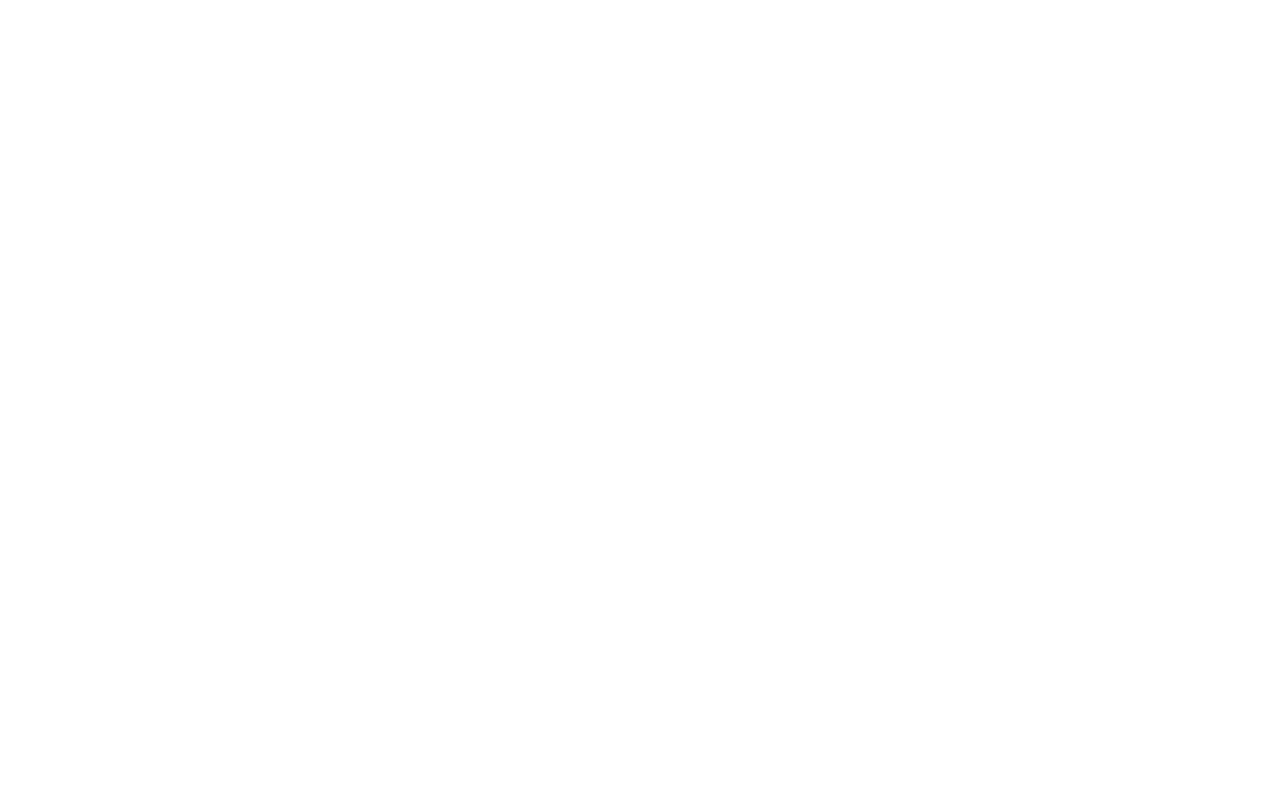
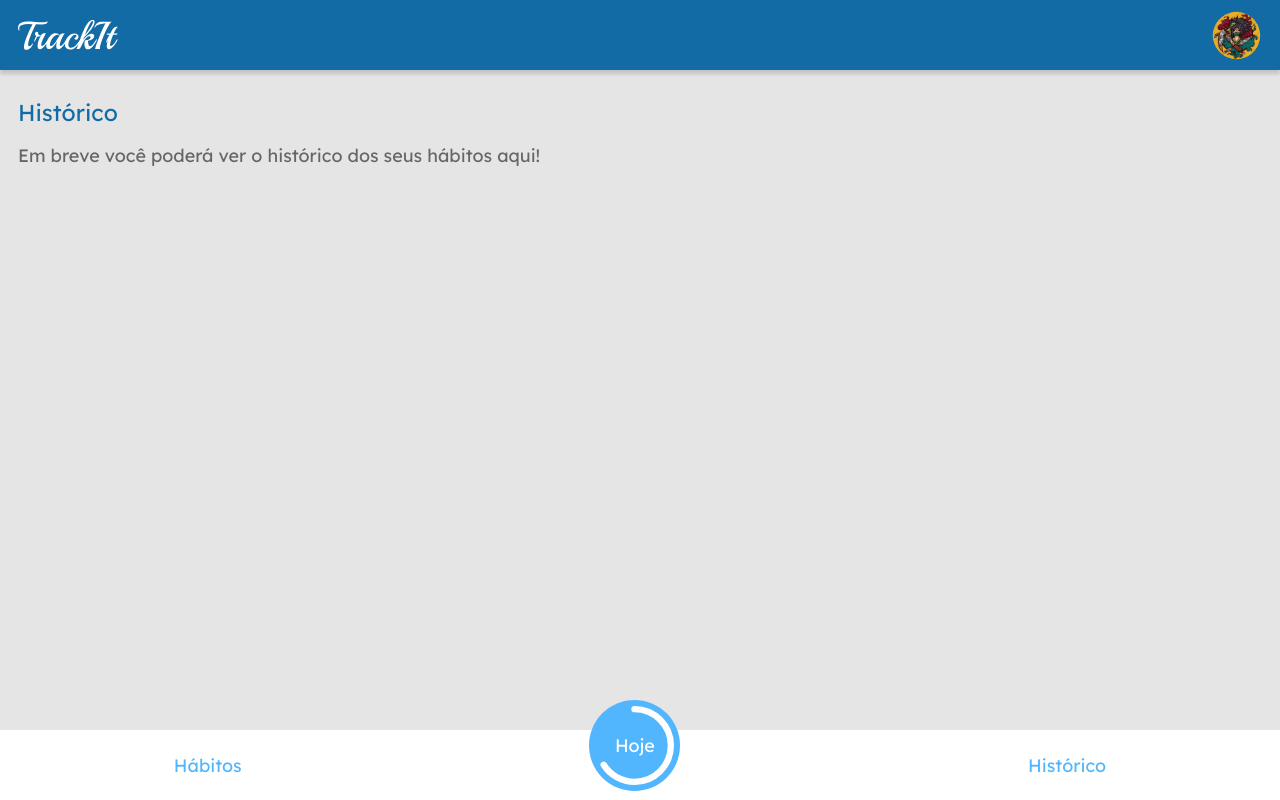
Before and after one commit to LucasAlvsz/projeto10-trackit, a React (Create React App) app: page /history in a window 1280 px wide. Before the commit this address had no page. Built offline with nearby package versions, Linux system fonts and the light colour scheme.

Commit message:
style: History layout finished

```diff
--- a/src/components/Menu/index.jsx
+++ b/src/components/Menu/index.jsx
@@ -14,7 +14,9 @@
 				<S.Option>Hoje</S.Option>
 				<CircularProgressbar value={66} />
 			</S.Progress>
-			<S.Option>Histórico</S.Option>
+			<Link to="/history">
+				<S.Option>Histórico</S.Option>
+			</Link>
 		</S.Menu>
 	)
 }
--- /dev/null
+++ b/src/pages/History/index.jsx
@@ -0,0 +1,19 @@
+import Header from "../../components/Header"
+import Menu from "../../components/Menu"
+
+import * as S from "./styles"
+
+export default function History() {
+	return (
+		<>
+			<Header />
+			<S.History>
+				<h1>Histórico</h1>
+				<h3>
+					Em breve você poderá ver o histórico dos seus hábitos aqui!
+				</h3>
+			</S.History>
+			<Menu />
+		</>
+	)
+}
--- /dev/null
+++ b/src/pages/History/styles.js
@@ -0,0 +1,26 @@
+import styled from "styled-components"
+
+export const History = styled.main`
+	width: 100%;
+	height: calc(100vh - 140px);
+	display: flex;
+	flex-direction: column;
+	background-color: #e5e5e5;
+	margin-top: 70px;
+	padding: 28px 18px;
+
+	font-family: "Lexend Deca";
+	font-style: normal;
+	font-weight: 400;
+	h1 {
+		font-size: 22.976px;
+		line-height: 29px;
+		color: #126ba5;
+	}
+	h3 {
+		font-size: 17.976px;
+		line-height: 22px;
+		color: #666666;
+		margin-top: 17px;
+	}
+`
--- a/src/routes/index.jsx
+++ b/src/routes/index.jsx
@@ -4,6 +4,7 @@
 import SingUp from "../pages/SingUp"
 import Today from "../pages/Today"
 import Habits from "../pages/Habits"
+import History from "../pages/History"
 
 export default function Router() {
 	return (
@@ -13,6 +14,7 @@
 				<Route path="/singup" element={<SingUp />} />
 				<Route path="/today" element={<Today />} />
 				<Route path="/habits" element={<Habits />} />
+				<Route path="/history" element={<History />} />
 			</Routes>
 		</BrowserRouter>
 	)
```
